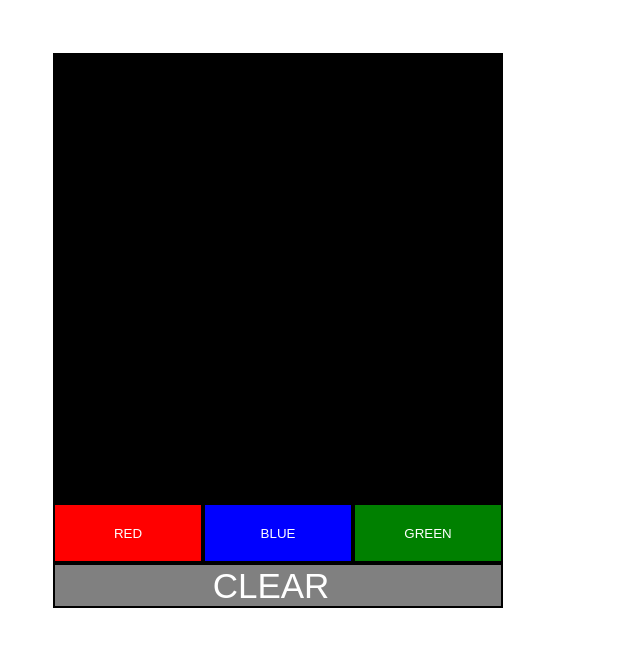
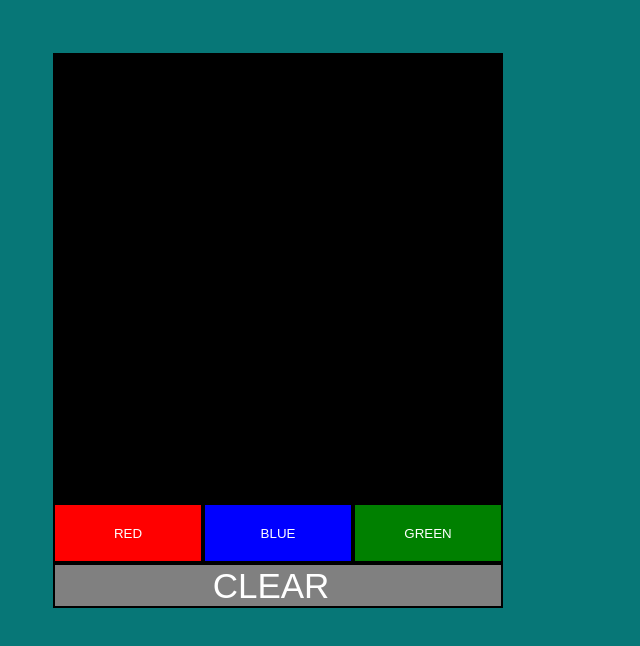
Before and after one commit to Gopikrishna-M-A/samplejs, a plain HTML site: page index.html in a window 1280 px wide. Shown: the whole page, without its empty margins (0-640 px from the left). Drawn offline with Linux system fonts and the light colour scheme.

Commit message:
bag color cyandark

```diff
--- a/style.css
+++ b/style.css
@@ -1,6 +1,6 @@
 body{
     padding: 45px;
-    background-color: rgb(3, 105, 105)7, 143, 143);
+    background-color: rgb(7, 119, 119);
 }
 #main{
 
```
